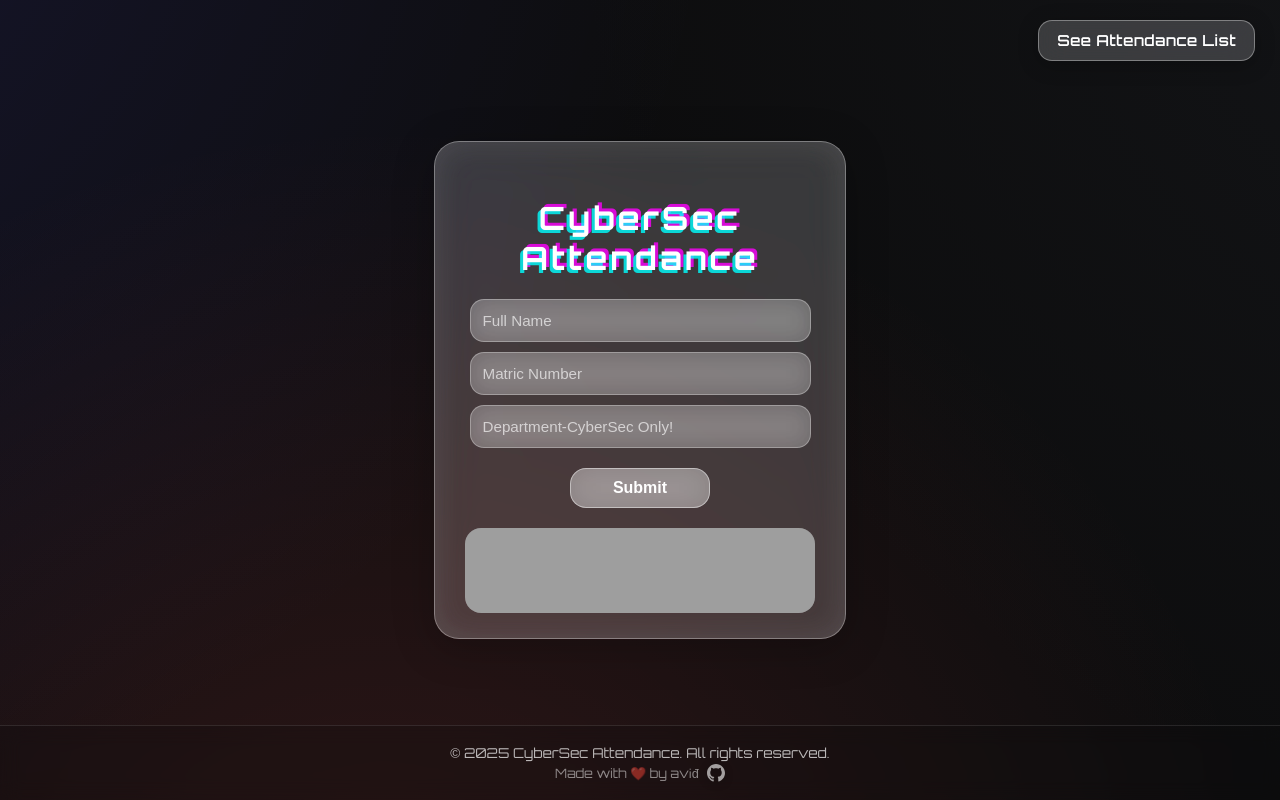
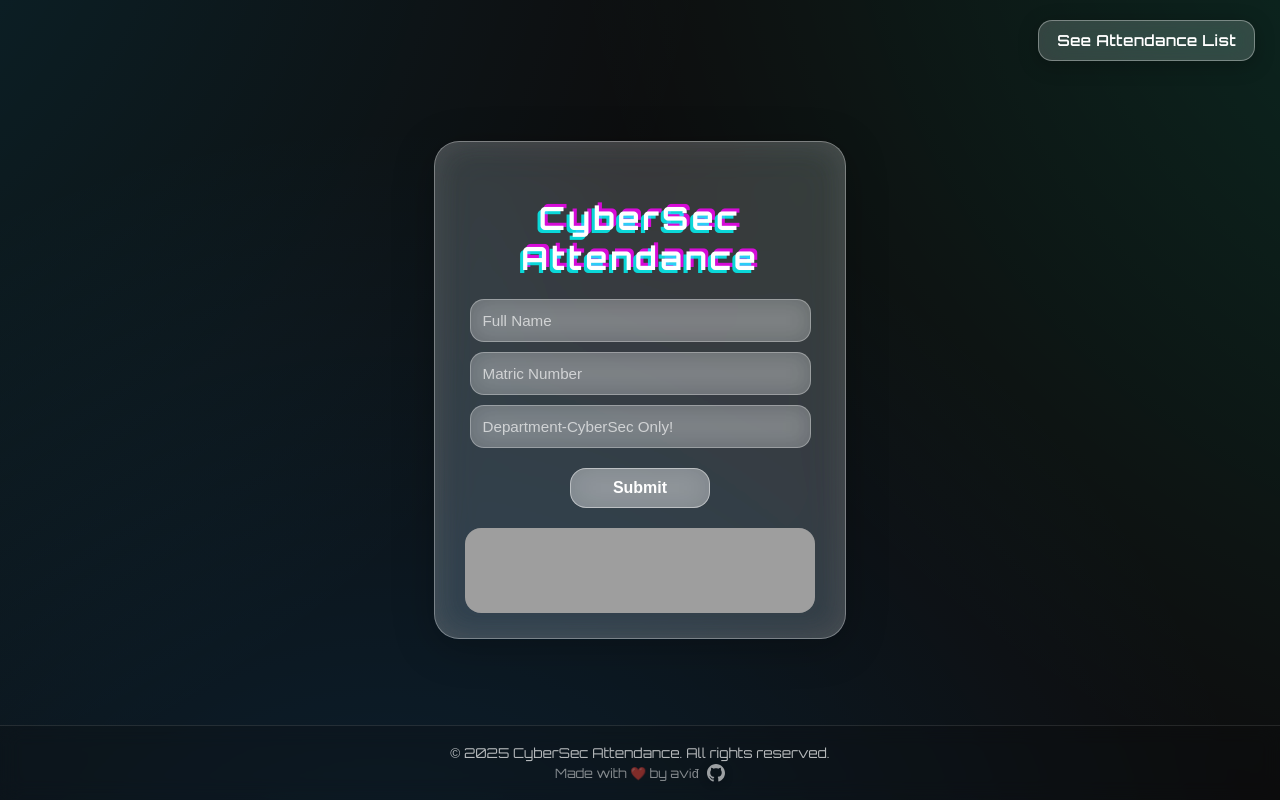
Before and after one commit to avid-exe/cybersec-attendance, a Flask app: page / in a window 1280 px wide. Run offline with Flask 3, Linux system fonts and the light colour scheme; data that the repository does not hold is empty; grey boxes are pictures that could not be loaded.

Commit message:
Update style.css

```diff
--- a/static/style.css
+++ b/static/style.css
@@ -1,9 +1,7 @@
 /* Import Fonts - ADD THIS AT THE TOP */
 @import url('https://fonts.googleapis.com/css2?family=Rajdhani:wght@400;500;600;700&family=Orbitron:wght@400;500;600;700&display=swap');
 
-/* ------------------ */
-/*   GLOBAL / BODY    */
-/* ------------------ */
+
 
 body {
     margin: 0;
@@ -16,15 +14,16 @@ body {
     flex-direction: column;
 
     /* Dark Mesh Gradient Background */
-    background: radial-gradient(circle at 20% 20%, rgba(83, 80, 255, 0.15), transparent 45%),
-                radial-gradient(circle at 80% 20%, rgba(63, 74, 90, 0.15), transparent 45%),
-                radial-gradient(circle at 40% 80%, rgba(255, 80, 80, 0.15), transparent 45%),
-                #0d0d0e;
+   background:
+    radial-gradient(circle at 20% 20%, rgba(0, 200, 255, 0.15), transparent 45%),
+    radial-gradient(circle at 80% 20%, rgba(0, 255, 180, 0.15), transparent 45%),
+    radial-gradient(circle at 40% 80%, rgba(0, 150, 255, 0.15), transparent 45%),
+    #0d0d0e;
 
     background-size: 200% 200%;
     background-attachment: fixed;
 
-    font-family: 'Orbitron', sans-serif; /* Changed to Orbitron for everything */
+    font-family: 'Orbitron', sans-serif;
     color: #fff;
 
     animation: moveBackgroundDark 10s linear infinite;
@@ -41,10 +40,6 @@ body {
     to { opacity: 1; transform: translateY(0); }
 }
 
-
-/* ------------------ */
-/*   FORM CONTAINER   */
-/* ------------------ */
 
 .form-container {
     width: 100%;
@@ -67,9 +62,6 @@ body {
 }
 
 
-/* ------------------ */
-/*   HEADERS          */
-/* ------------------ */
 
 h2 {
     margin-bottom: 20px;
@@ -78,9 +70,6 @@ h2 {
 }
 
 
-/* ------------------ */
-/*    INPUT STYLES    */
-/* ------------------ */
 
 input {
     width: 90%;
@@ -112,9 +101,6 @@ input:focus {
 }
 
 
-/* ------------------ */
-/*     BUTTON         */
-/* ------------------ */
 
 button {
     width: 40%;
@@ -147,9 +133,7 @@ button:disabled {
 }
 
 
-/* ------------------ */
-/*  SPOTIFY PLAYER    */
-/* ------------------ */
+
 
 iframe {
     margin-top: 20px;
@@ -164,9 +148,6 @@ iframe {
 }
 
 
-/* ------------------ */
-/*   POPUP OVERLAY    */
-/* ------------------ */
 
 .popup-overlay {
     display: none;
@@ -187,9 +168,7 @@ iframe {
 }
 
 
-/* ------------------ */
-/*   POPUP STYLES     */
-/* ------------------ */
+
 
 .popup {
     position: fixed;
@@ -258,9 +237,7 @@ iframe {
 }
 
 
-/* ------------------ */
-/* SEE ATTENDANCE BTN */
-/* ------------------ */
+
 
 .top-right-btn {
     position: absolute;
@@ -302,9 +279,7 @@ iframe {
 }
 
 
-/* ------------------ */
-/*   GLITCH EFFECT    */
-/* ------------------ */
+
 
 .glitch {
     position: relative;
@@ -358,9 +333,7 @@ iframe {
 }
 
 
-/* ------------------ */
-/*   TABLE STYLES     */
-/* ------------------ */
+
 
 #attendanceTable {
     width: 100%;
@@ -379,9 +352,7 @@ iframe {
 }
 
 
-/* ------------------ */
-/*   FOOTER WATERMARK */
-/* ------------------ */
+
 
 .watermark {
     position: fixed;
```
